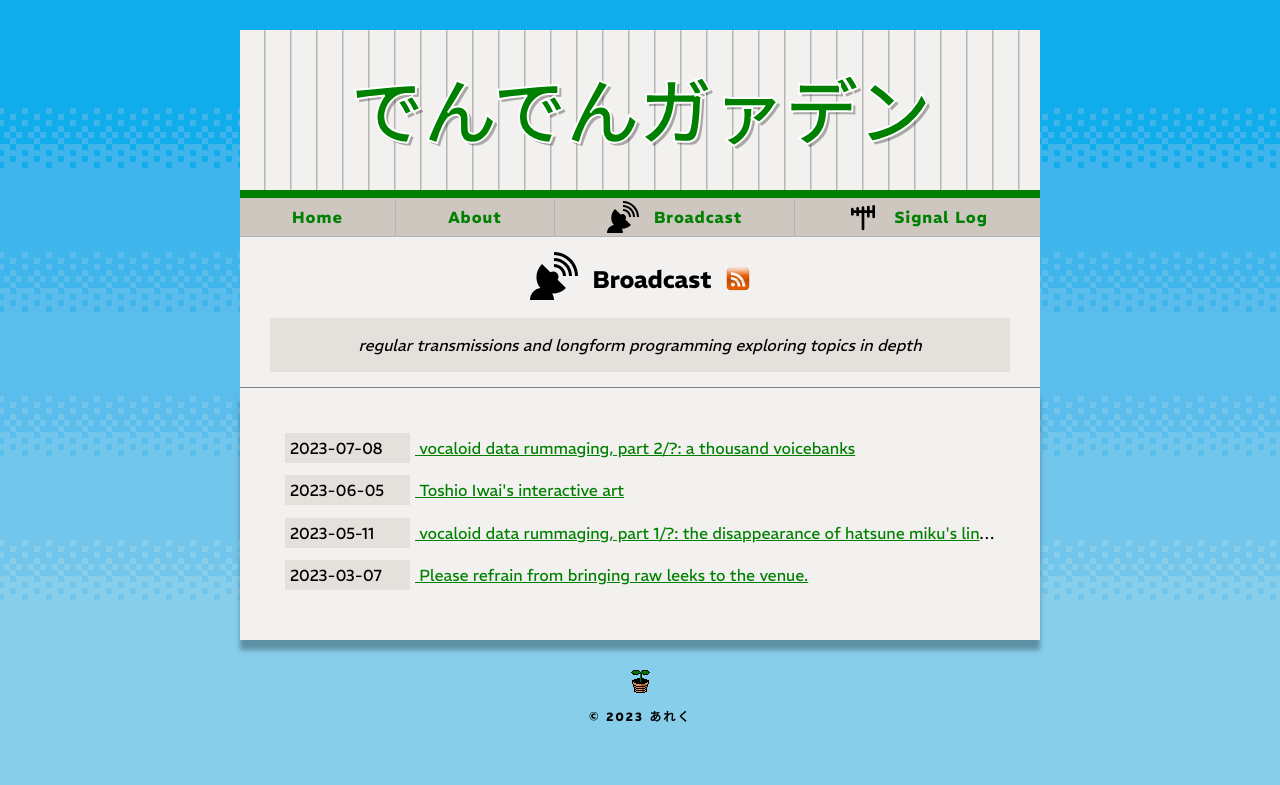
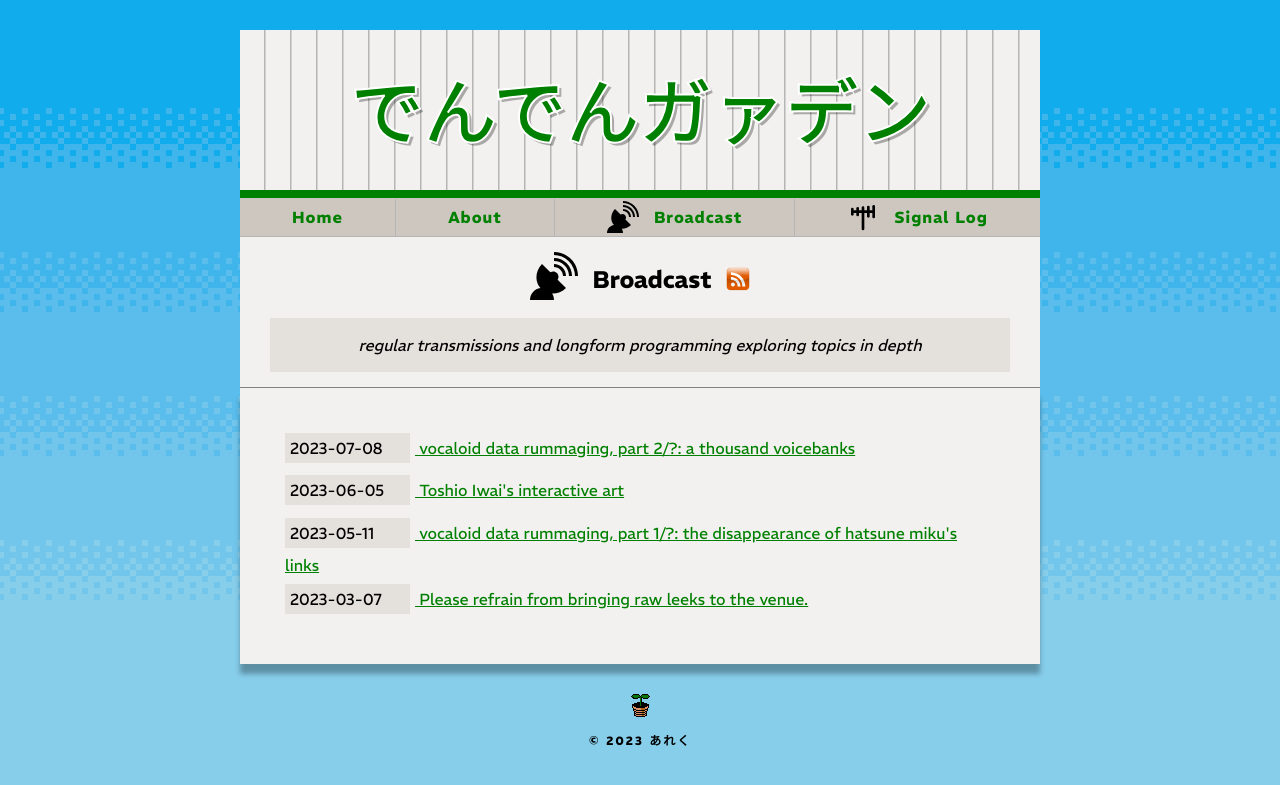
Before and after one commit to dendengarden/dendengarden.github.io, a Jekyll site: the page built from broadcast/index.markdown, in a window 1280 px wide. Shown: the top 785 px of the page. Built offline with Jekyll 4.4.1, drawn with Linux system fonts in a browser that asks for light colours.

Commit message:
Fix category listing overflow

```diff
--- a/_sass/garden/_layout.scss
+++ b/_sass/garden/_layout.scss
@@ -281,8 +281,8 @@
 .category-post-list li {
   margin-bottom: calc(var(--spacing-unit) / 4);
   text-overflow: ellipsis;
-  white-space: nowrap;
-  overflow: hidden;
+  white-space: initial;
+  overflow: initial;
 }
 
 .category-post-meta {
```
